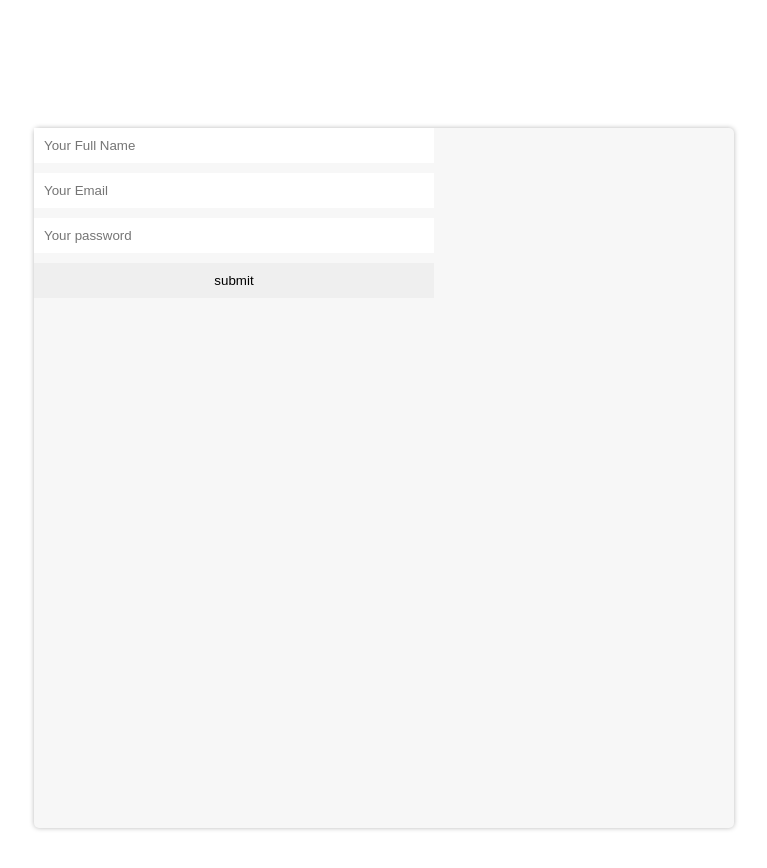
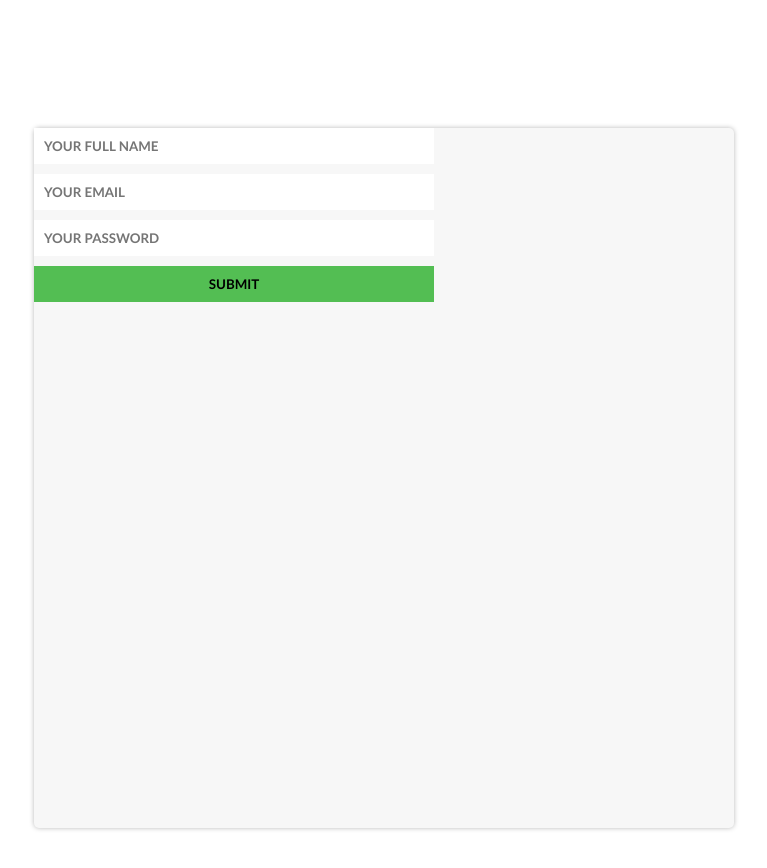
Before and after one commit to shekhmohibur/practice12825, a plain HTML site: page index.html in a window 1280 px wide. Shown: the whole page, without its empty margins (256-1023 px from the left). Drawn offline with Linux system fonts and the light colour scheme.

Commit message:
new update

```diff
--- a/style.css
+++ b/style.css
@@ -2,6 +2,7 @@
     padding: 0;
     margin: 0;
     box-sizing: border-box;
+    font-family: 'Trebuchet MS', 'Lucida Sans Unicode', 'Lucida Grande', 'Lucida Sans', Arial, sans-serif;
 }
 .form-container{
     width: 700px;
@@ -20,4 +21,15 @@
     outline: none;
     border: none;
     margin-top: 10px;
+    text-transform: uppercase;
+    font-weight:bold;
 }
+.form-container input:nth-child(4){
+    background: #53be53;
+    cursor: pointer;
+}
+.form-container input:nth-child(4):hover{
+    background: #339c33;
+    transition: 0.3s;
+    color: whitesmoke;
+}
```
